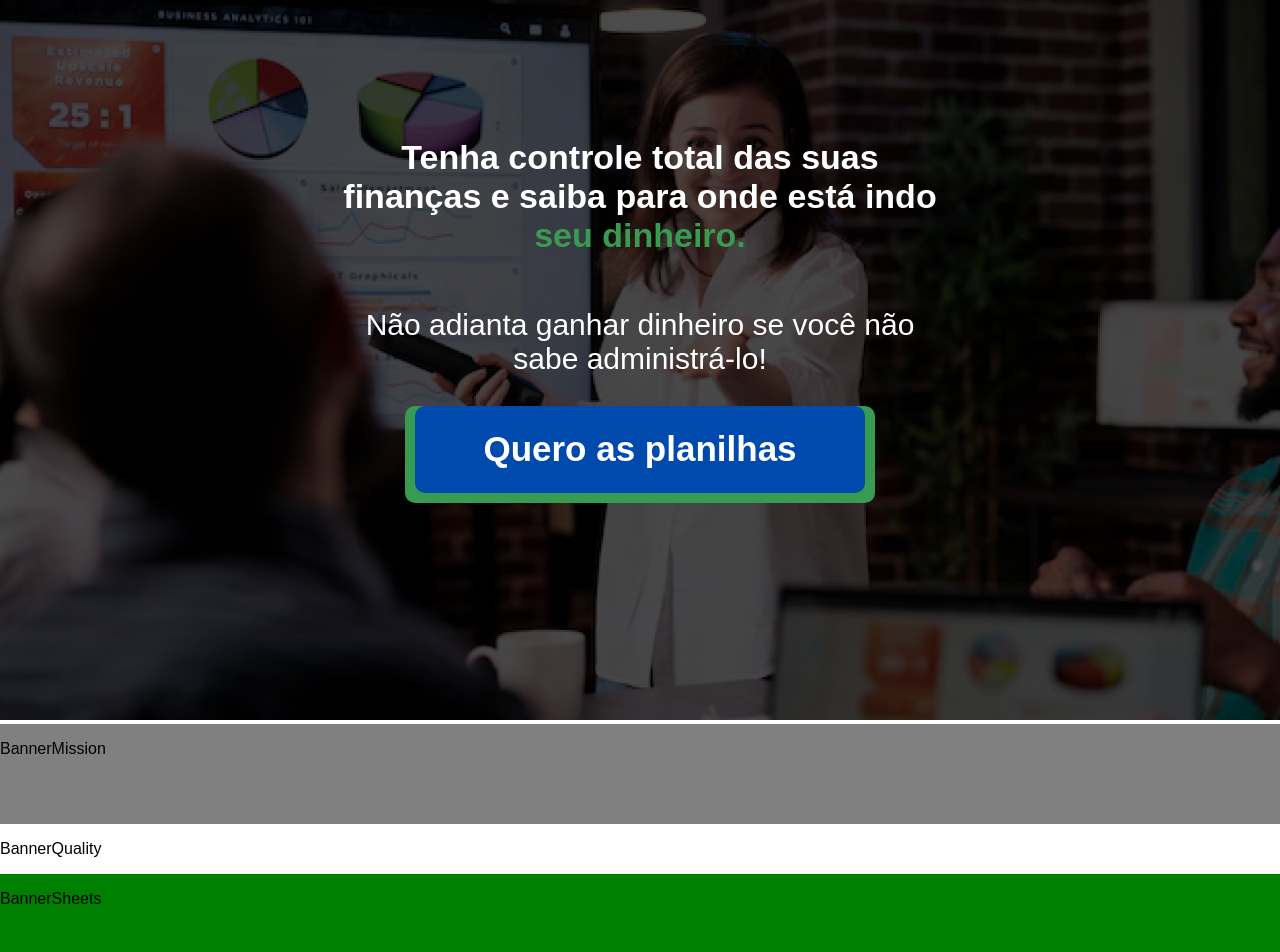
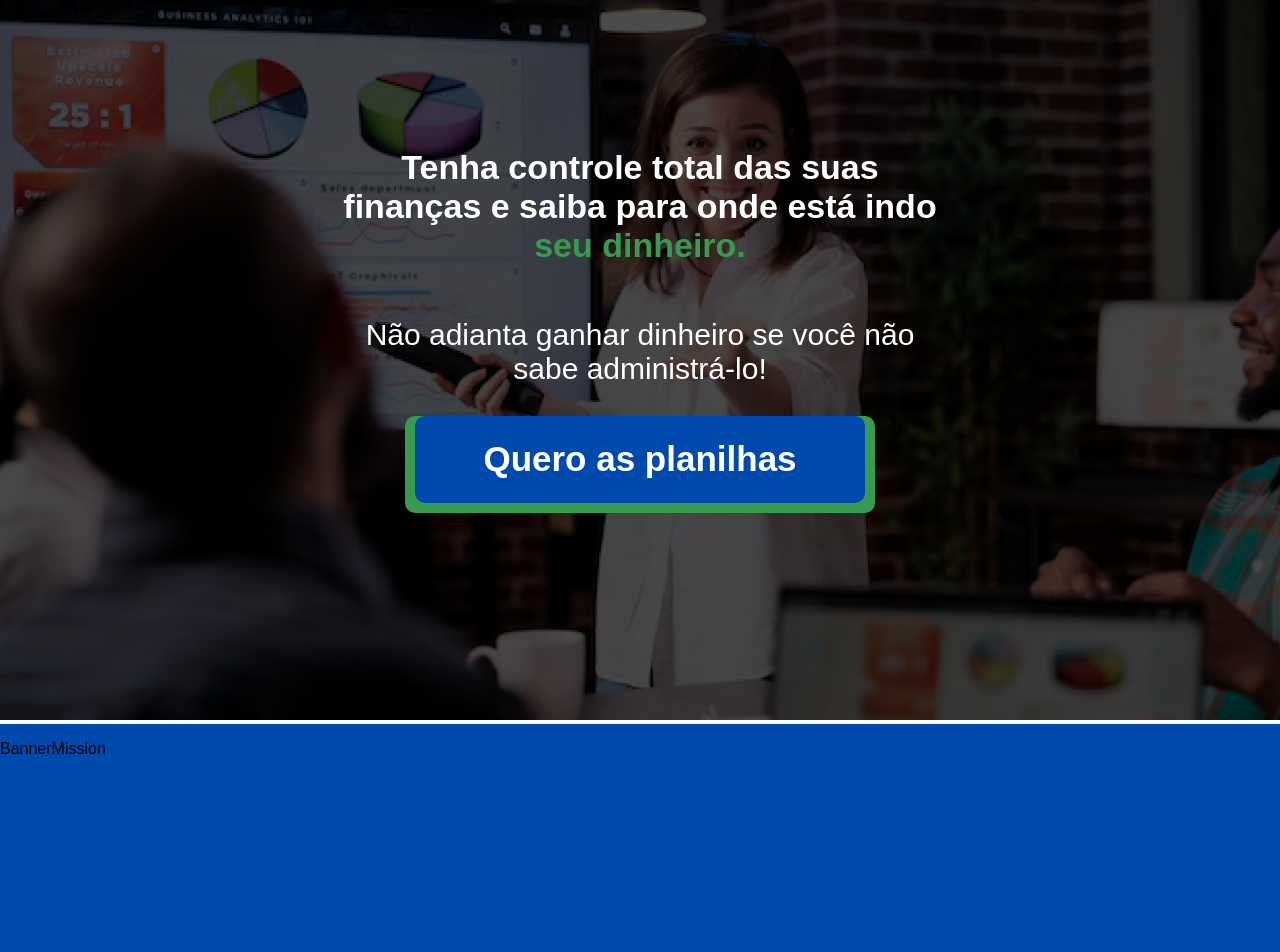
Before and after one commit to Soto92/cesuca-website, a React app: page / in a window 1280 px wide. Shown: the top 952 px of the page. Built offline with nearby package versions, Linux system fonts and the light colour scheme; the HTML template or start-up script is replaced by a standard one.

Commit message:
cor bannerMission

```diff
--- a/src/components/banners/bannerMission.tsx
+++ b/src/components/banners/bannerMission.tsx
@@ -1,7 +1,7 @@
 import React from "react"
 
 const BannerMission = () => {
-    return <div style={{display: 'flex', backgroundColor:  'grey', height: '100px', flexDirection: "row",}}>
+    return <div style={{display: 'flex', backgroundColor:  '#004AAD', height: '400px', flexDirection: "row",}}>
         <p>
             BannerMission
         </p>
--- a/src/components/header.jsx
+++ b/src/components/header.jsx
@@ -41,7 +41,7 @@ const Header = () => {
             position: "absolute",
             top: "50%",
             left: "50%",
-            transform: "translate(-50%, 100px)",
+            transform: "translate(-50%, 110px)",
             zIndex: "2",
             width: "598px",
           }}
```
